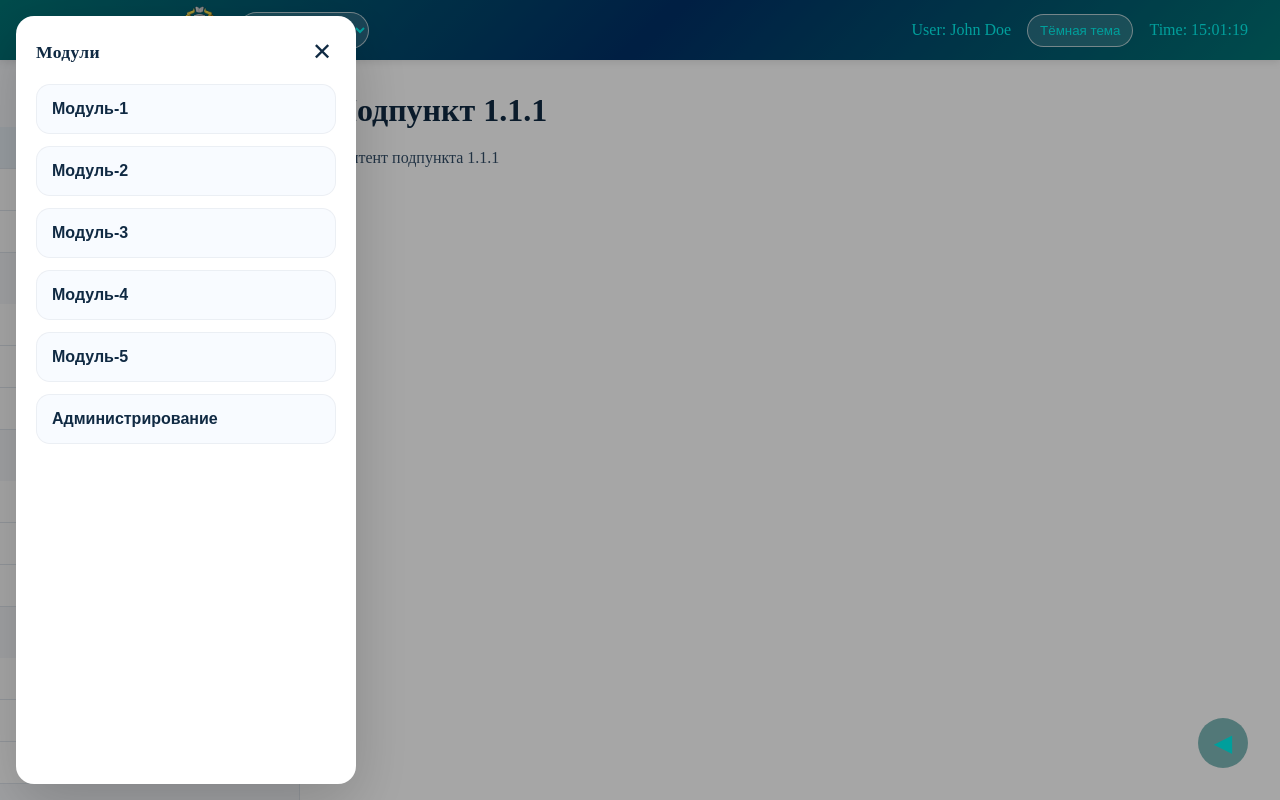
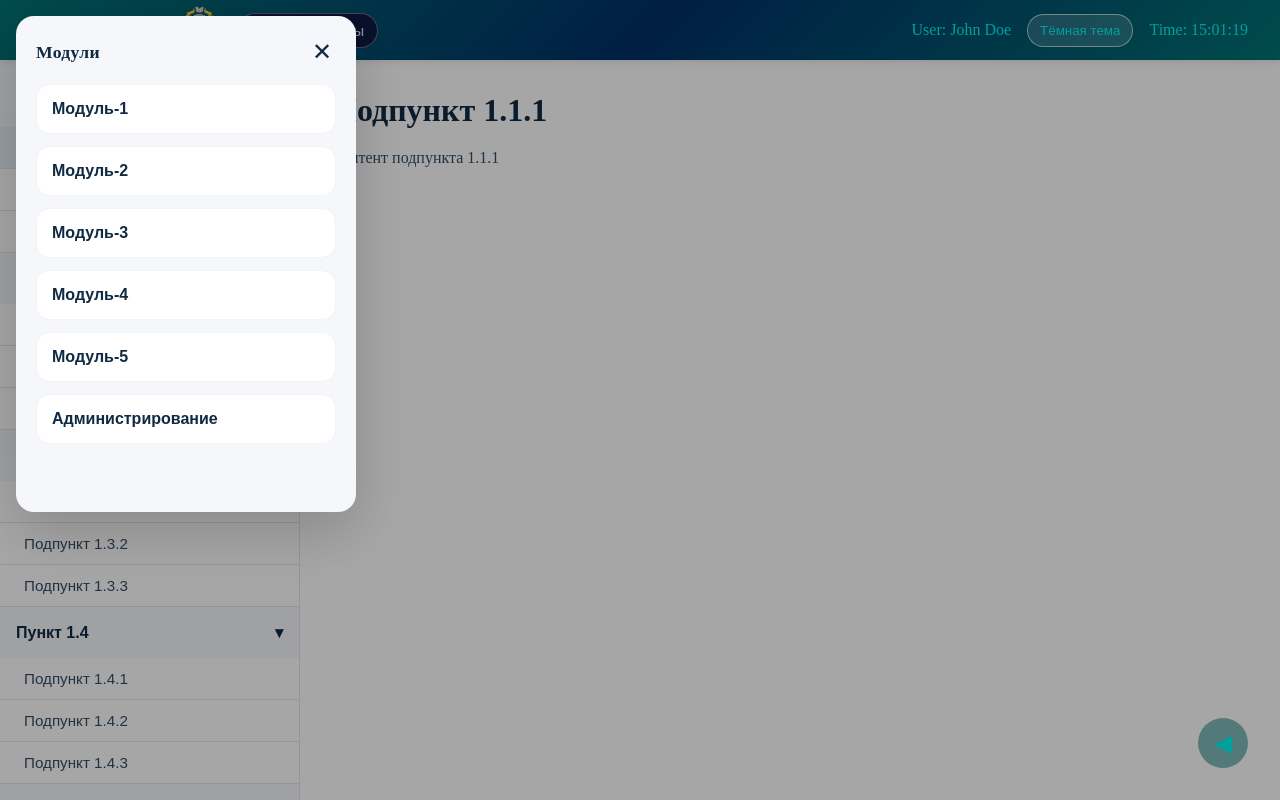
Before and after one commit to leo-moon/vite-project, a React (Vite) app: page / in a window 1280 px wide. Both pictures are taken after a click on the button "Open navigation menu". Built offline with nearby package versions, Linux system fonts and the light colour scheme.

Commit message:
Add comments and update styles in ContentArea and Header components

```diff
--- a/src/components/Header/Header.jsx
+++ b/src/components/Header/Header.jsx
@@ -34,20 +34,24 @@ const MenuOverlay = styled.div`
   z-index: 1000;
   display: flex;
   justify-content: flex-start;
-  align-items: stretch;
+  align-items: flex-start;
   padding: 1rem;
 `;
 
 const MenuPanel = styled.nav`
   width: min(340px, 100%);
   max-width: 360px;
-  background: #ffffff;
-  color: #102a43;
+  background: ${(props) =>
+    props.themeMode === 'dark' ? '#0f1940' : 'var(--surface)'};
+  color: ${(props) =>
+    props.themeMode === 'dark' ? '#e2e8f0' : 'var(--text-primary)'};
   border-radius: 18px;
   box-shadow: 0 20px 60px rgba(0, 0, 0, 0.18);
   display: flex;
   flex-direction: column;
   padding: 1.25rem;
+  height: auto;
+  max-height: calc(100vh - 3rem);
   overflow: hidden;
 `;
 
@@ -61,7 +65,7 @@ const MenuPanelHeader = styled.div`
 const CloseButton = styled.button`
   border: none;
   background: transparent;
-  color: #102a43;
+  color: var(--text-primary);
   font-size: 1.5rem;
   line-height: 1;
   cursor: pointer;
@@ -69,7 +73,7 @@ const CloseButton = styled.button`
   transition: color 0.2s ease;
 
   &:hover {
-    color: #0b3d91;
+    color: var(--accent);
   }
 `;
 
@@ -77,19 +81,27 @@ const MenuTitle = styled.h2`
   margin: 0;
   font-size: 1.1rem;
   letter-spacing: 0.02em;
+  color: var(--text-primary);
 `;
+
+const MENU_ITEM_HEIGHT = 4.5;
 
 const MenuList = styled.ul`
   list-style: none;
-  padding: 0;
+  padding: 0 0 3rem;
   margin: 0;
   display: grid;
   gap: 0.75rem;
+  overflow-y: auto;
+  max-height: calc(
+    ${({ itemCount }) => itemCount * MENU_ITEM_HEIGHT}rem + 3rem
+  );
 `;
 
 const MenuItem = styled.li`
   border-radius: 14px;
-  background: #f8fbff;
+  background: ${(props) =>
+    props.themeMode === 'dark' ? '#102540' : 'var(--surface-2)'};
   box-shadow: inset 0 0 0 1px rgba(15, 23, 42, 0.05);
 `;
 
@@ -117,13 +129,23 @@ const FacultySelect = styled.select`
   margin-left: 1rem;
   padding: 0.5rem 0.75rem;
   border-radius: 999px;
-  border: 1px solid var(--button-border);
-  background: var(--button-bg);
-  color: inherit;
+  border: 1px solid rgba(255, 255, 255, 0.35);
+  background: #0f1940;
+  color: #e2e8f0;
   cursor: pointer;
   font-size: 0.95rem;
   outline: none;
+  appearance: none;
+  transition:
+    background 0.2s ease,
+    border-color 0.2s ease;
+
+  &:focus {
+    box-shadow: 0 0 0 3px rgba(59, 130, 246, 0.18);
+  }
 `;
+
+const facultyOptions = ['Все факультеты', ...faculties];
 
 export default function Header({
   currentModuleName = 'Модуль-1',
@@ -133,7 +155,7 @@ export default function Header({
 }) {
   const [now, setNow] = useState(dayjs());
   const [menuOpen, setMenuOpen] = useState(false);
-  const [faculty, setFaculty] = useState(faculties[0]);
+  const [faculty, setFaculty] = useState(facultyOptions[0]);
   const menuRef = useRef(null);
   const buttonRef = useRef(null);
 
@@ -205,7 +227,7 @@ export default function Header({
           onChange={(event) => setFaculty(event.target.value)}
           aria-label="Выбор факультета"
         >
-          {faculties.map((item) => (
+          {facultyOptions.map((item) => (
             <option key={item} value={item}>
               {item}
             </option>
@@ -234,8 +256,8 @@ export default function Header({
         </span>
       </StyledHeader>
       {menuOpen && (
-        <MenuOverlay role="dialog" aria-modal="true" ref={menuRef}>
-          <MenuPanel>
+        <MenuOverlay role="dialog" aria-modal="true">
+          <MenuPanel themeMode={currentTheme} ref={menuRef}>
             <MenuPanelHeader>
               <MenuTitle>Модули</MenuTitle>
               <CloseButton
@@ -245,7 +267,7 @@ export default function Header({
                 ✕
               </CloseButton>
             </MenuPanelHeader>
-            <MenuList>
+            <MenuList itemCount={modules.length}>
               {modules.map((module) => (
                 <MenuItem key={module.id}>
                   <MenuItemButton
```
